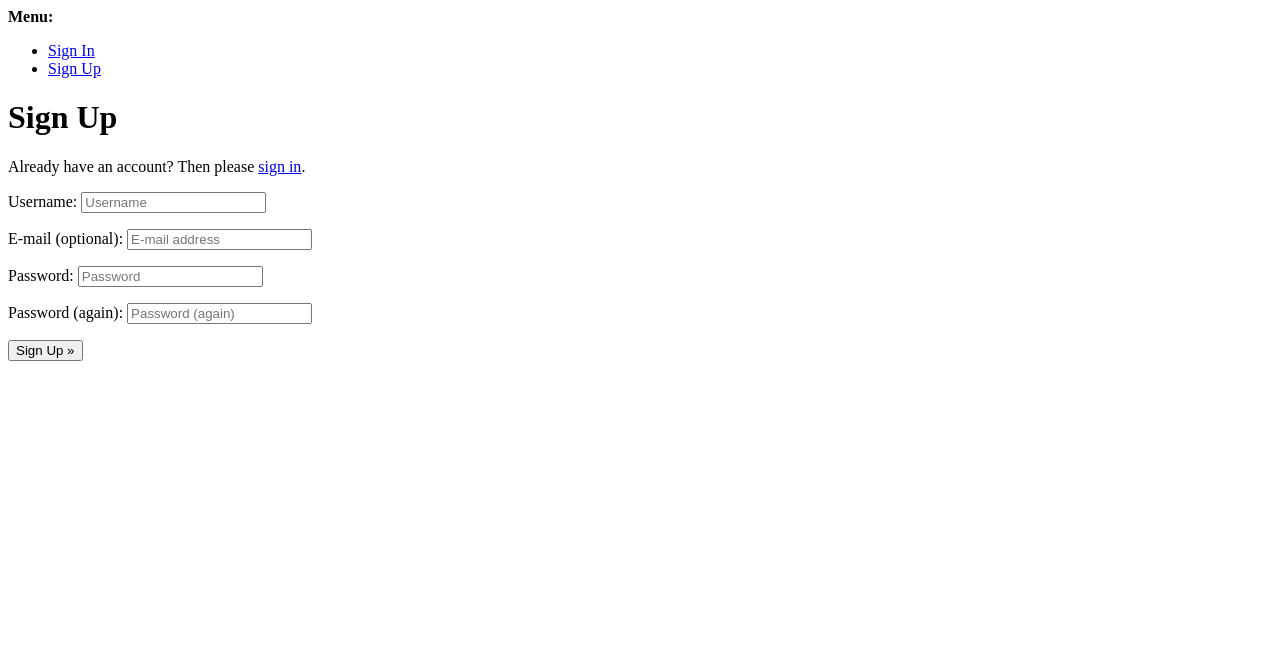
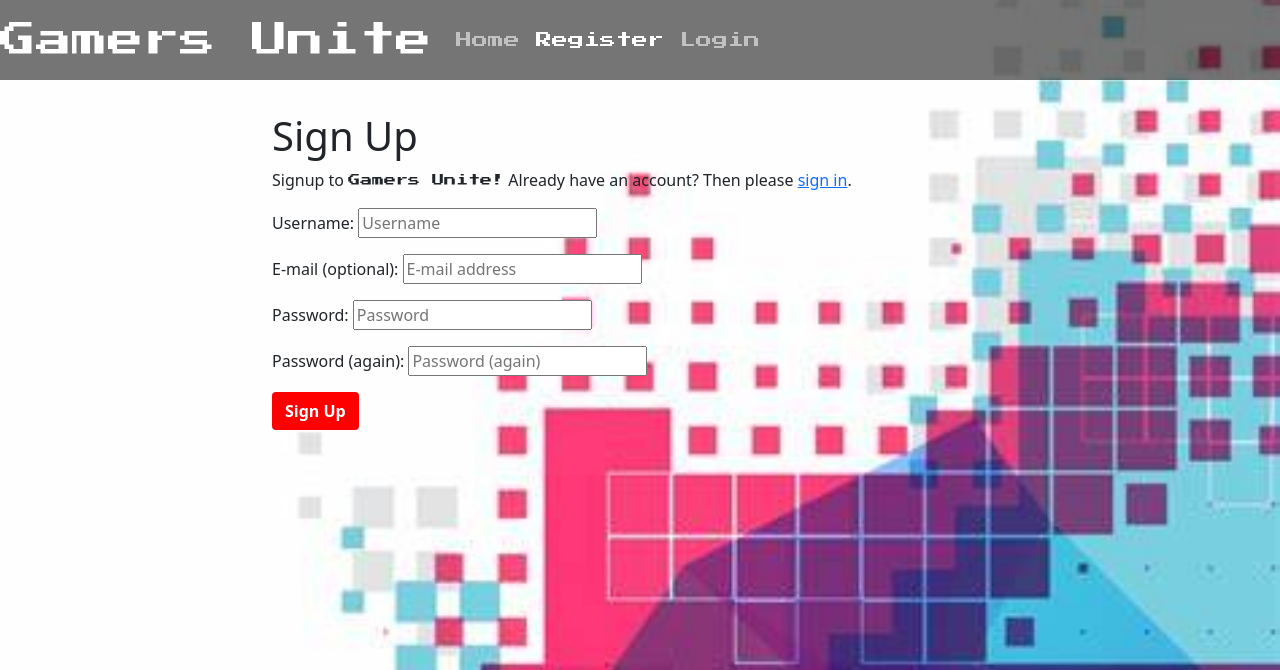
Before and after one commit to Dylan097/gamers-unite, a Django app: page /accounts/signup/ in a window 1280 px wide. Shown: the top 670 px of the page. Run offline with Django 3.2, Linux system fonts and the light colour scheme.

Commit message:
Add custom styling

```diff
--- a/templates/account/signup.html
+++ b/templates/account/signup.html
@@ -1,13 +1,19 @@
-{% extends "account/base.html" %}
+{% extends "base.html" %}
 
 {% load i18n %}
 
 {% block head_title %}{% trans "Signup" %}{% endblock %}
 
 {% block content %}
+<div class="container">
+  <div class="row mt-5">
+    <div class="col-md-8 mt-3 offset-md-2">
+
       <h1>{% trans "Sign Up" %}</h1>
 
-<p>{% blocktrans %}Already have an account? Then please <a href="{{ login_url }}">sign in</a>.{% endblocktrans %}</p>
+      <p>{% blocktrans %}Signup to <span class="title-paragraph">Gamers Unite!</span> Already have an account? Then
+        please <a href="{{ login_url }}">sign in</a>.{% endblocktrans %}
+      </p>
 
       <form class="signup" id="signup_form" method="post" action="{% url 'account_signup' %}">
         {% csrf_token %}
@@ -15,7 +21,10 @@
         {% if redirect_field_value %}
         <input type="hidden" name="{{ redirect_field_name }}" value="{{ redirect_field_value }}" />
         {% endif %}
-  <button type="submit">{% trans "Sign Up" %} &raquo;</button>
+        <button class="btn btn-signup right" type="submit">{% trans "Sign Up" %}</button>
       </form>
+    </div>
+  </div>
+</div>
 
 {% endblock %}
```
Lines whose indentation alone changed are shown as unchanged.
